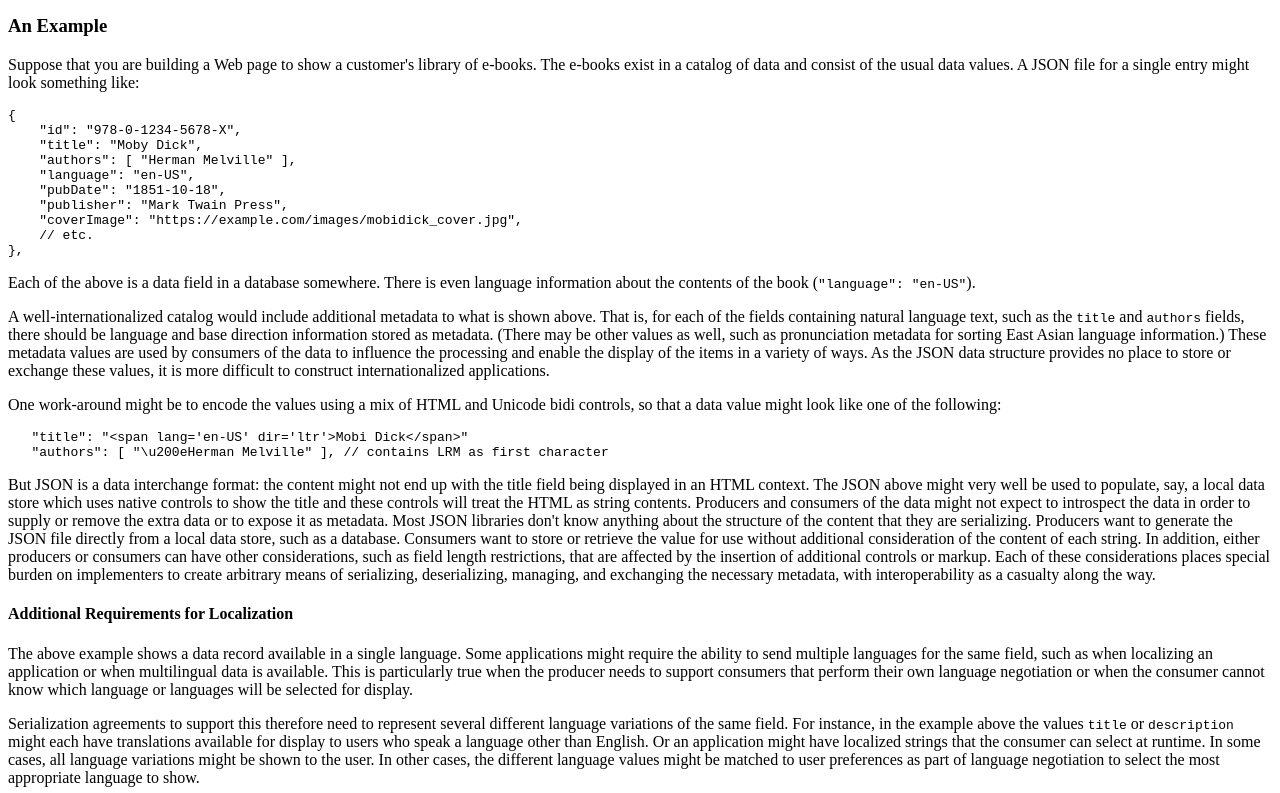
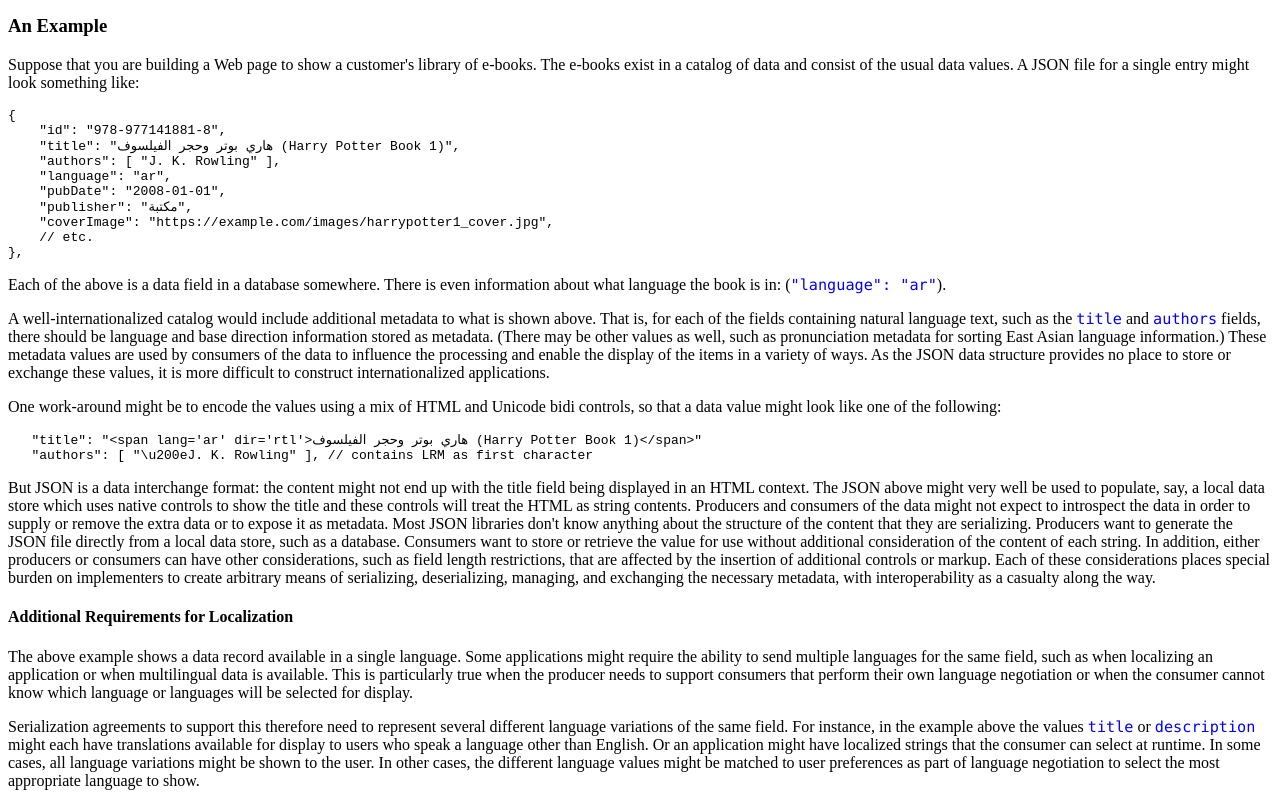
Before and after one commit to w3c/string-meta, a plain HTML site: page index.html in a window 1280 px wide. Shown: the part 2188-2981 px from the top of the page. Drawn offline with Linux system fonts and the light colour scheme.

Commit message:
Changed example to use a mixed-direction title (Harry Potter in Arabic) with corresponding changes to text. Added a style for kbd element previously missing from stylesheet. Fixed some mustard presentation so that best practices are a block rather than inline.

```diff
--- a/index.html
+++ b/index.html
@@ -215,20 +215,18 @@ might look something like:</p>
 
 <pre id="example1Data">
 {
-    "id": "978-0-1234-5678-X",
-    "title": "Moby Dick",
-    "authors": [ "Herman Melville" ],
-    "language": "en-US",
-    "pubDate": "1851-10-18",
-    "publisher": "Mark Twain Press",
-    "coverImage": "https://example.com/images/mobidick_cover.jpg",
+    "id": "978-977141881-8",
+    "title": "&#x0647;&#x0627;&#x0631;&#x064A; &#x0628;&#x0648;&#x062A;&#x0631; &#x0648;&#x062D;&#x062C;&#x0631; &#x0627;&#x0644;&#x0641;&#x064A;&#x0644;&#x0633;&#x0648;&#x0641; (Harry Potter Book 1)",
+    "authors": [ "J. K. Rowling" ],
+    "language": "ar",
+    "pubDate": "2008-01-01",
+    "publisher": "مكتبة",
+    "coverImage": "https://example.com/images/harrypotter1_cover.jpg",
     // etc.
 },
 </pre>
 
-<p>Each of the above is a data field in a database somewhere. There is
-even language information about the contents of the book
-(<kbd>"language": "en-US"</kbd>).</p>
+<p>Each of the above is a data field in a database somewhere. There is even information about what language the book is in: (<kbd>"language": "ar"</kbd>).</p>
 
 <p>A well-internationalized catalog would include additional metadata
 to what is shown above. That is, for each of the fields containing
@@ -246,8 +244,8 @@ and Unicode bidi controls, so that a data value might look like one of
 the following:</p>
 
 <pre>
-   "title": "&lt;span lang='en-US' dir='ltr'&gt;Mobi Dick&lt;/span&gt;"
-   "authors": [ "\u200eHerman Melville" ], // contains LRM as first character
+   "title": "&lt;span lang='ar' dir='rtl'&gt;&#x0647;&#x0627;&#x0631;&#x064A; &#x0628;&#x0648;&#x062A;&#x0631; &#x0648;&#x062D;&#x062C;&#x0631; &#x0627;&#x0644;&#x0641;&#x064A;&#x0644;&#x0633;&#x0648;&#x0641; (Harry Potter Book 1)&lt;/span&gt;"
+   "authors": [ "\u200eJ. K. Rowling" ], // contains LRM as first character
 </pre>
 
 <p>But JSON is a data interchange format: the content might not end up  with the title field being displayed in an HTML context. The JSON above might very well  be used to populate, say, a local data store which uses native controls  to show the title and these controls will treat the HTML as string contents. Producers and consumers of the data might not expect to introspect the data in order to supply or remove the extra data or to expose it as metadata. Most JSON libraries don't know anything about the structure of the content that they are serializing. Producers want to generate the JSON file directly from a local data store, such as a database. Consumers want to store or retrieve the value for use without additional consideration of the content of each string. In addition, either producers or consumers can have other considerations, such as field length restrictions, that are affected by the insertion of additional controls or markup. Each of these considerations places special burden on implementers to create arbitrary means of serializing, deserializing, managing, and exchanging the necessary metadata, with interoperability as a casualty along the way.</p>
@@ -386,10 +384,10 @@ dir</code></dfn> member</dt>
 
 <aside class=example>
 <pre>
-	"title": [ { "value": "Moby Dick", "lang": "en" },
-	           { "value": "موبي ديك", "lang": "ar",  "dir": "rtl"},
-	           { "value": "白鯨", "lang": "ja" },
-	           { "value": "莫比迪克", "lang": "zh-Hans", "dir": "ltr"} ],
+	"title": [ { "value": "Harry Potter", "lang": "en" },
+	           { "value": "&#x0647;&#x0627;&#x0631;&#x064A; &#x0628;&#x0648;&#x062A;&#x0631;", "lang": "ar",  "dir": "rtl"},
+	           { "value": "&#x30CF;&#x30EA;&#x30FC;&#x30DD;&#x30C3;&#x30BF;&#x30FC;", "lang": "ja" },
+	           { "value": "哈利波特", "lang": "zh-Hans", "dir": "ltr"} ],
 </pre>
 </aside>
 
@@ -397,34 +395,38 @@ dir</code></dfn> member</dt>
 
 <aside class=example>
 <pre>
-	"title": [ "en": { "value": "Moby Dick", "lang": "en" },
-	           "ar": { "value": "موبي ديك", "lang": "ar",  "dir": "rtl"},
-	           "ja": { "value": "白鯨", "lang": "ja" },
-	           "zh-Hans": { "value": "莫比迪克", "lang": "zh-Hans", "dir": "ltr"} ],
+	"title": [ "en": { "value": "Harry Potter", "lang": "en" },
+	           "ar": { "value": "&#x0647;&#x0627;&#x0631;&#x064A; &#x0628;&#x0648;&#x062A;&#x0631;", "lang": "ar",  "dir": "rtl"},
+	           "ja": { "value": "&#x30CF;&#x30EA;&#x30FC;&#x30DD;&#x30C3;&#x30BF;&#x30FC;", "lang": "ja" },
+	           "zh-Hans": { "value": "哈利波特", "lang": "zh-Hans", "dir": "ltr"} ],
 </pre>
 	<p>Notice that this format embeds the <kbd>lang</kbd> field both as a key in the array and inside the enclosed <kbd>Localizable</kbd> so that the selected or preferred value can easily be extracted as a complete JavaScript or JSON object.</p>
-	<p>For example, if the language selected is English (<kbd>en</kbd>), it is easy to extract the object <kbd>{ "value": "Moby Dick", "lang": "en" }</kbd> for inclusion into another data format.</p>
+	<p>For example, if the language requested were U.S. English (<kbd>en-US</kbd>), this format makes it easier to match and extract the best fitting title object <kbd>{"value": "Harry Potter", "lang": "en"}</kbd>.</p>
 </aside>
 
-<p><span class=mustard>Specifications and document formats MAY provide for a default language and default direction for an overall document.</span> This might be helpful when performing <a>language negotiation</a> on several levels and there is a desire to use the same default language. It can also be helpful when a document is known to be in a single language or have a single expected base direction and the additional serialization complexity of using <kbd>Localizable</kbd> can thus be avoided.</p>
+<p class=mustard>Specifications and document formats MAY provide for a default language and default direction for an overall document.</p>
 
-<p class=issue>Following text is new and still speculative.</p>
+<p>This might be helpful when performing <a>language negotiation</a> on several levels and there is a desire to use the same default language. It can also be helpful when a document is known to be in a single language or have a single expected base direction and the additional serialization complexity of using <kbd>Localizable</kbd> can thus be avoided.</p>
 
-<p>Interoperability is enhanced when specifications all use the same attribute name for the default language and default base direction. <span class=mustard>The name <kbd>@language</kbd> is RECOMMENDED as the name of the default language value and <kbd>@dir</kbd> as the default direction value.</span> [[!JSON-LD]] defines a <a href=https://json-ld.org/spec/latest/json-ld/#string-internationalization>mechanism</a> for indicating the default language for a given scope or <code>@context</code> in a JSON document. The name <code>@language</code> was chosen for consistency with JSON-LD.</p>
+<p>Interoperability is enhanced when specifications all use the same attribute name for the default language and default base direction. </p>
+
+<p class=mustard>The name <code>@language</code> is RECOMMENDED as the name of the default language value and <code>@dir</code> as the default direction value.</p>
+
+<p>[[!JSON-LD]] defines a <a href=https://json-ld.org/spec/latest/json-ld/#string-internationalization>mechanism</a> for indicating the default language for a given scope or <code>@context</code> in a JSON document. The name <code>@language</code> was chosen for consistency with JSON-LD.</p>
 
 <aside class=example>
 	<p>The following example shows the record used in the <a href="baseExample">example</a> with a default language and direction:</p>
 <pre>
 {
-    "@language": "en",
-    "@dir": "ltr",
-    "id": "978-0-1234-5678-X",
-    "title": "Moby Dick",
-    "authors": [ "Herman Melville" ],
-    "language": "en-US",
-    "pubDate": "1851-10-18",
-    "publisher": "Mark Twain Press",
-    "coverImage": "https://example.com/images/mobidick_cover.jpg",
+    "@language": "ar",
+    "@dir": "rtl",
+    "id": "978-977141881-8",
+    "title": "&#x0647;&#x0627;&#x0631;&#x064A; &#x0628;&#x0648;&#x062A;&#x0631; &#x0648;&#x062D;&#x062C;&#x0631; &#x0627;&#x0644;&#x0641;&#x064A;&#x0644;&#x0633;&#x0648;&#x0641; (Harry Potter Book 1)",
+    "authors": [ "J. K. Rowling" ],
+    "language": "ar",
+    "pubDate": "2008-01-01",
+    "publisher": "مكتبة",
+    "coverImage": "https://example.com/images/harrypotter1_cover.jpg",
     // etc.
 },
 </pre>
@@ -432,31 +434,32 @@ dir</code></dfn> member</dt>
 <p>Here is the same example without using the default:</p>
 <pre>
 {
-    "id": {"value": "978-0-1234-5678-X", "dir": "ltr"},
-    "title": {"value": "Moby Dick", "lang": "en"},
-    "authors": [ {"value": "Herman Melville", "lang": "en"} ],
-    "language": "en-US",
-    "pubDate": "1851-10-18",
-    "publisher": {"value": "Mark Twain Press", "lang": "en"},
-    "coverImage": "https://example.com/images/mobidick_cover.jpg",
+    "id": {"value": "978-977141881-8", "dir": "ltr"},
+    "title": {"value": "&#x0647;&#x0627;&#x0631;&#x064A; &#x0628;&#x0648;&#x062A;&#x0631; &#x0648;&#x062D;&#x062C;&#x0631; &#x0627;&#x0644;&#x0641;&#x064A;&#x0644;&#x0633;&#x0648;&#x0641; (Harry Potter Book 1)",
+		"lang": "ar", "dir": "rtl" },
+    "authors": [ {"value": "J. K. Rowling", "lang": "en"} ],
+    "language": "ar",
+    "pubDate": "2008-01-01",
+    "publisher": {"value": "&#x0645;&#x0643;&#x062A;&#x0628;&#x0629;", "lang": "ar", "dir": "rtl"},
+    "coverImage": "https://example.com/images/harrypotter1_cover.jpg",
     // etc.
 },
 </pre>
 
-<p>Note that a direction value was applied to the ISBN number, so that it isn't rearranged on display in a RTL context. If the consumer is aware of the semantic value of the id, this may not be necessary, however, it is useful when the data is shared in a new context where such private arrangements don't hold.</p>
+<p>Note that a direction value was applied to the ISBN number, so that it isn't rearranged on display in a RTL context. If the consumer is aware of the semantic value of the id, this is not necessary, however, it is useful when the data is shared in a new context where such private arrangements don't hold.</p>
 <p>And now the same example again,  using the default, but overriding it where needed:</p>
 <pre>
 {
     "@language": "en",
     "@dir": "ltr",
-    "id": {"978-0-1234-5678-X"},
-    "title": [ "en": {"value": "Moby Dick", "lang": "en"},
-               "ar": {"value": "موبي ديك", "lang": "ar",  "dir": "rtl"} ],
-    "authors": [ {"value": "Herman Melville", "lang": "en"} ],
-    "language": "en-US",
-    "pubDate": "1851-10-18",
-    "publisher": {"value": "Mark Twain Press", "lang": "en"},
-    "coverImage": "https://example.com/images/mobidick_cover.jpg",
+    "id": {"978-977141881-8"},
+    "title": [ "en": {"value": "Harry Potter", "lang": "en"},
+               "ar": {"value": "&#x0647;&#x0627;&#x0631;&#x064A; &#x0628;&#x0648;&#x062A;&#x0631;", "lang": "ar",  "dir": "rtl"} ],
+    "authors": [ {"value": "J. K. Rowling", "lang": "en"} ],
+    "language": "ar",
+    "pubDate": "2008-01-01",
+    "publisher": {"value": "&#x0645;&#x0643;&#x062A;&#x0628;&#x0629;", "lang": "en"},
+    "coverImage": "https://example.com/images/harrypotter1_cover.jpg",
     // etc.
 },
 </pre>
@@ -469,7 +472,8 @@ dir</code></dfn> member</dt>
 <section id="controlsInStrings">
 <h3>Bidi Isolation and Isolating Controls in Strings</h3>
 
-<p><span class=mustard>Do not produce or require bidi isolating controls by default.</span> Bidi isolating controls are plain text control characters that can be used to indicate that a span of text should be "isolated" from the surrounding bidirectional context. A frequent question is whether content management systems or document formats should include these characters by default around strings that can appear in multiple contexts. An example of this would be a localizable string table for an application. Since the content author cannot know the bidi context in which the string will be displayed in advance, providing the controls could help insulate the strings from improper display later.</p>
+<p class=mustard>Do not produce or require bidi isolating controls by default.</p>
+<p>Bidi isolating controls are plain text control characters that can be used to indicate that a span of text should be "isolated" from the surrounding bidirectional context. A frequent question is whether content management systems or document formats should include these characters by default around strings that can appear in multiple contexts. An example of this would be a localizable string table for an application. Since the content author cannot know the bidi context in which the string will be displayed in advance, providing the controls could help insulate the strings from improper display later.</p>
 
 <p>HTML5 [[HTML5]] introduced isolation at the element level by default. This allows for text insertion into an HTML context without the need for isolating controls. However, not all strings appear in an HTML context. Use of strings in a plain text or other display context cannot be guaranteed the isolating behavior provided by HTML.</p>
 
--- a/local.css
+++ b/local.css
@@ -42,6 +42,17 @@ p.cjk-demo {
     color: #63F;;
 }
 
+kbd {
+   font-family: Menlo, Consolas, "DejaVu Sans Mono", Monaco, monospace;
+   font-size: .95em;
+   color: blue;
+   page-break-inside: avoid;
+   hyphens: none;
+   text-transform: none;
+   text-align: left;
+   text-align: start;
+}
+
 
 .summary {
     padding: 1em;
```
